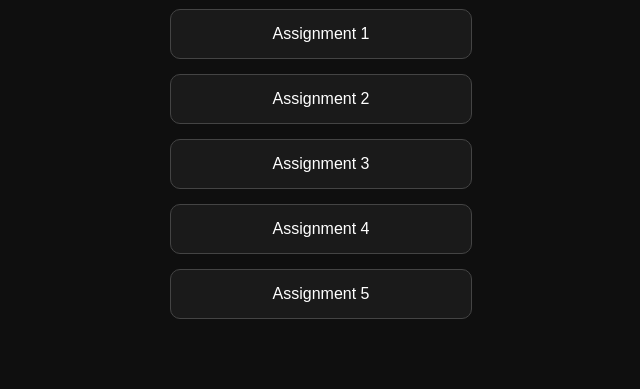
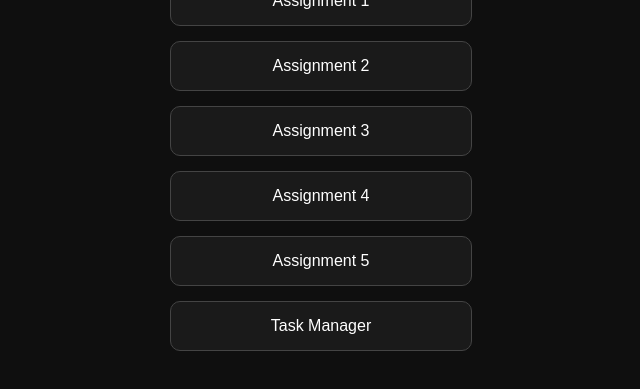
Before and after one commit to omkarmungase/Assignments-Sheriyans, a plain HTML site: page index.html in a window 1280 px wide. Shown: the part 279-668 px from the top of the page, without its empty margins (319-959 px from the left). Drawn offline with Linux system fonts and the light colour scheme.

Commit message:
Task manage

```diff
--- a/index.html
+++ b/index.html
@@ -65,6 +65,7 @@
       <a href="https://omkarmungase.github.io/Practice/practice%202/">Assignment 3</a>
       <a href="./assignment4/">Assignment 4</a>
       <a href="./assignment5/">Assignment 5</a>
+      <a href="./TaskManager/"> Task Manager</a>
 
 
     </div>
```
